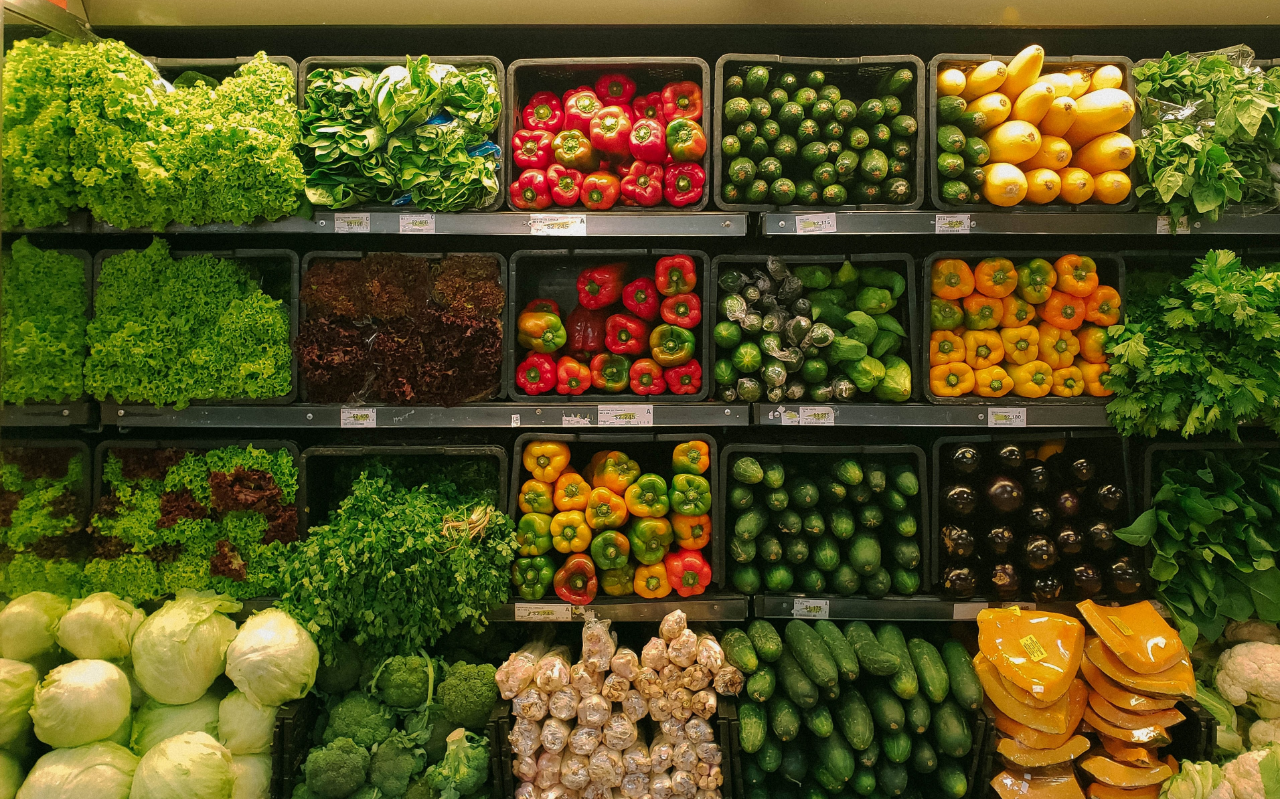
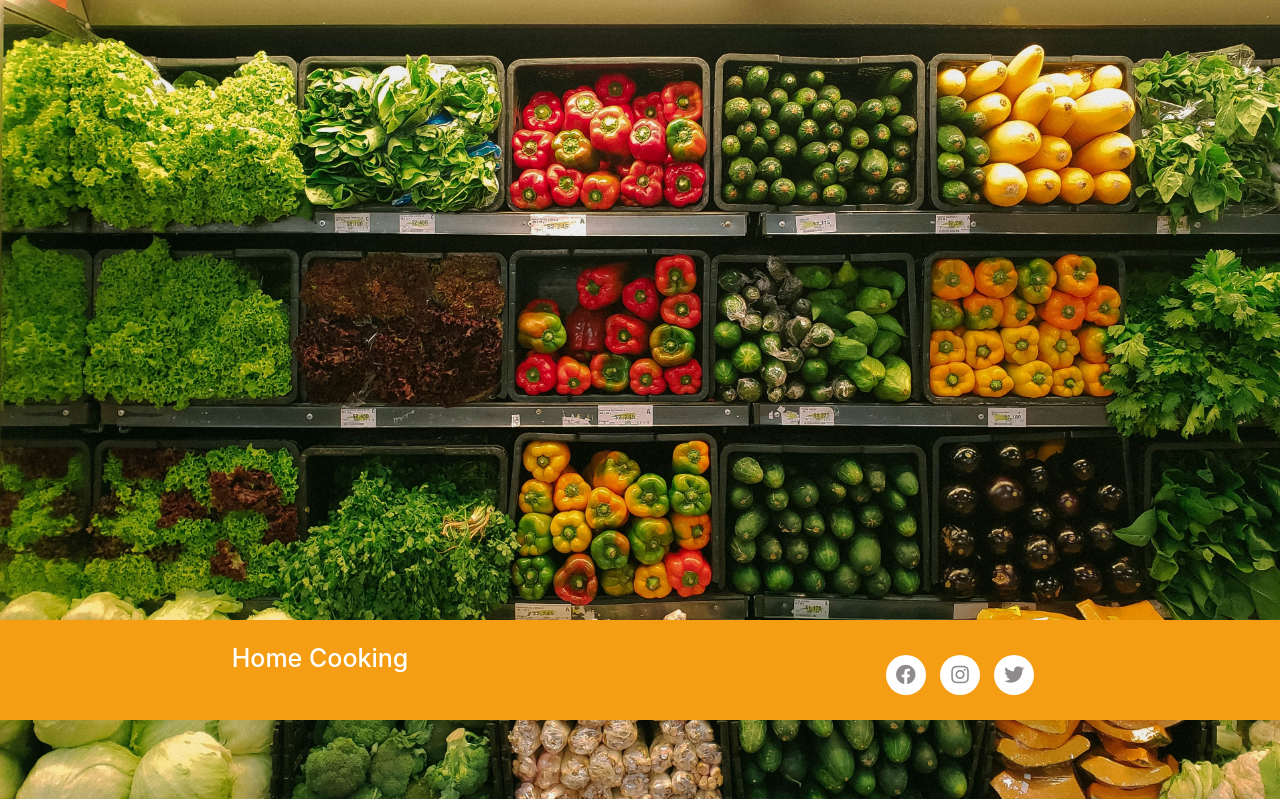
Before and after one commit to Mrsebastino/Recipe-Book-App, a Flask app: page /add_recipes in a window 1280 px wide. Shown: the part 80-879 px from the top of the page. Run offline with Flask 2, Linux system fonts and the light colour scheme; data that the repository does not hold is empty; some libraries are stand-ins or nearby versions; some web fonts are replaced.

Commit message:
implemented footer, updated style in css .footer and recipe-card display

```diff
--- a/static/css/style.css
+++ b/static/css/style.css
@@ -13,9 +13,9 @@ body {
   color: black;
 }
 
-.brand-logo{
-    font-family:  "Righteous", sans-serif;
-    margin-left: 15px;
+.brand-logo {
+  font-family: "Righteous", sans-serif;
+  margin-left: 15px;
 }
 
 nav ul a {
@@ -24,7 +24,7 @@ nav ul a {
 }
 
 .dropdown-content li > a {
-    color:black;
+  color: black;
 }
 
 /* home page*/
@@ -44,11 +44,66 @@ nav ul a {
 }
 
 /* Recipe card. might need to rethink layout? use flex? */
-.card-recipe{
-    margin-left: 15em;
-    line-height: auto;
+.card-recipe {
+  margin-left: 15em;
+  line-height: auto;
 }
 
-.card-content, .card-title{
-    font-family: "Righteous", sans-serif;
+.card-content,
+.card-title {
+  font-family: "Righteous", sans-serif;
 }
+
+/*Footer*/
+.page-footer {
+  position: fixed;
+  background-color: #f59e13;
+  height: 100px;
+  width: 100%;
+  max-width: none;
+  bottom: 0;
+  text-align: center;
+}
+copyright-box {
+  padding: 2 0.75em;
+}
+
+a.logo-footer {
+  color: #ffffff;
+  font-weight: 500;
+  font-size: 25px;
+  text-decoration: none;
+  transition: all 0.5s ease-in-out;
+  -moz-transition: all 0.5s ease-in-out;
+  -webkit-transition: all 0.5s ease-in-out;
+  -o-transition: all 0.5s ease-in-out;
+}
+
+.logo-footer:hover {
+  font-size: 30px;
+  text-decoration: none;
+  color: #ffffff;
+}
+
+.fab {
+  margin-left: 5px;
+  margin-right: 5px;
+  height: 40px;
+  width: 40px;
+  padding: 10px 0;
+  border-radius: 50px;
+  font-size: 20px;
+  margin-top: 0;
+  margin-bottom: 10px;
+  color: #8f8a8c;
+  background-color: #ffffff;
+  transition: all 0.5s ease-in-out;
+  -moz-transition: all 0.5s ease-in-out;
+  -webkit-transition: all 0.5s ease-in-out;
+  -o-transition: all 0.5s ease-in-out;
+}
+
+.fab:hover {
+  text-decoration: none;
+  background-color: #d1cece;
+}
--- a/templates/base.html
+++ b/templates/base.html
@@ -11,6 +11,10 @@
     <link
       rel="stylesheet"
       href="https://cdnjs.cloudflare.com/ajax/libs/materialize/1.0.0/css/materialize.min.css"
+    />
+    <link
+      rel="stylesheet"
+      href="https://cdnjs.cloudflare.com/ajax/libs/font-awesome/5.11.2/css/all.min.css"
     />
     <link
       rel="stylesheet"
@@ -54,6 +58,42 @@
   <body>
     {% block content %} {% endblock %}
 
+    <footer>
+      <div class="page-footer container">
+        <div class="row">
+          <div class="copyright-box col l6 s12">
+            <a class="logo-footer" href="{{url_for('home')}}"
+              ><span>Home Cooking</span></a
+            >
+          </div>
+          <div class="col l6 offset-6 s12">
+            <ul class="list-inline social-link">
+              <li class="list-inline-item">
+                <a
+                  href="https://www.facebook.com"
+                  aria-label="Facebook"
+                  target="_blank"
+                  ><i class="fab fa-facebook" rel="noopener"></i
+                ></a>
+                <a
+                  href="https://www.instagram.com"
+                  aria-label="Instagram"
+                  target="_blank"
+                  ><i class="fab fa-instagram" rel="noopener"></i
+                ></a>
+                <a
+                  href="https://www.twitter.com"
+                  aria-label="Twitter"
+                  target="_blank"
+                  ><i class="fab fa-twitter" rel="noopener"></i
+                ></a>
+              </li>
+            </ul>
+          </div>
+        </div>
+      </div>
+    </footer>
+
     <script src="https://cdnjs.cloudflare.com/ajax/libs/jquery/3.5.0/jquery.min.js"></script>
     <script src="https://cdnjs.cloudflare.com/ajax/libs/materialize/1.0.0/js/materialize.min.js"></script>
     <script type="text/javascript">
```
